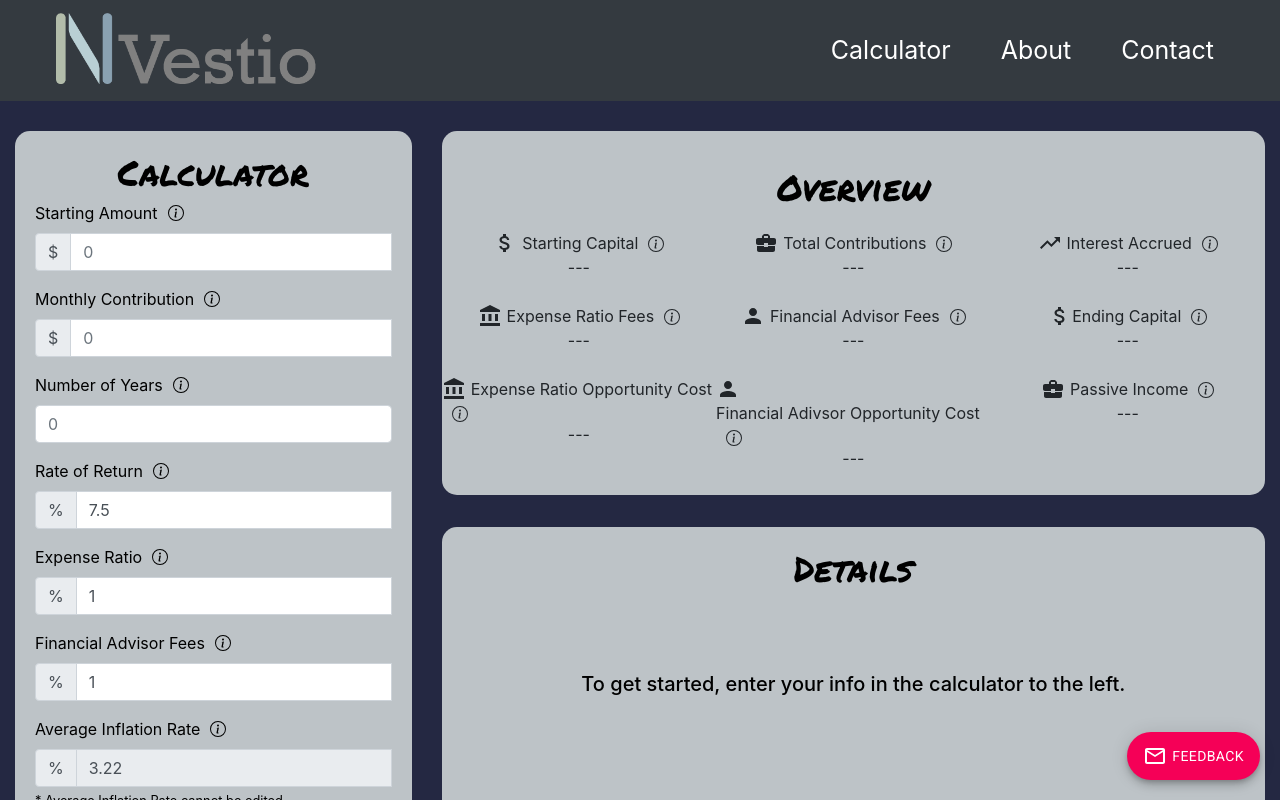
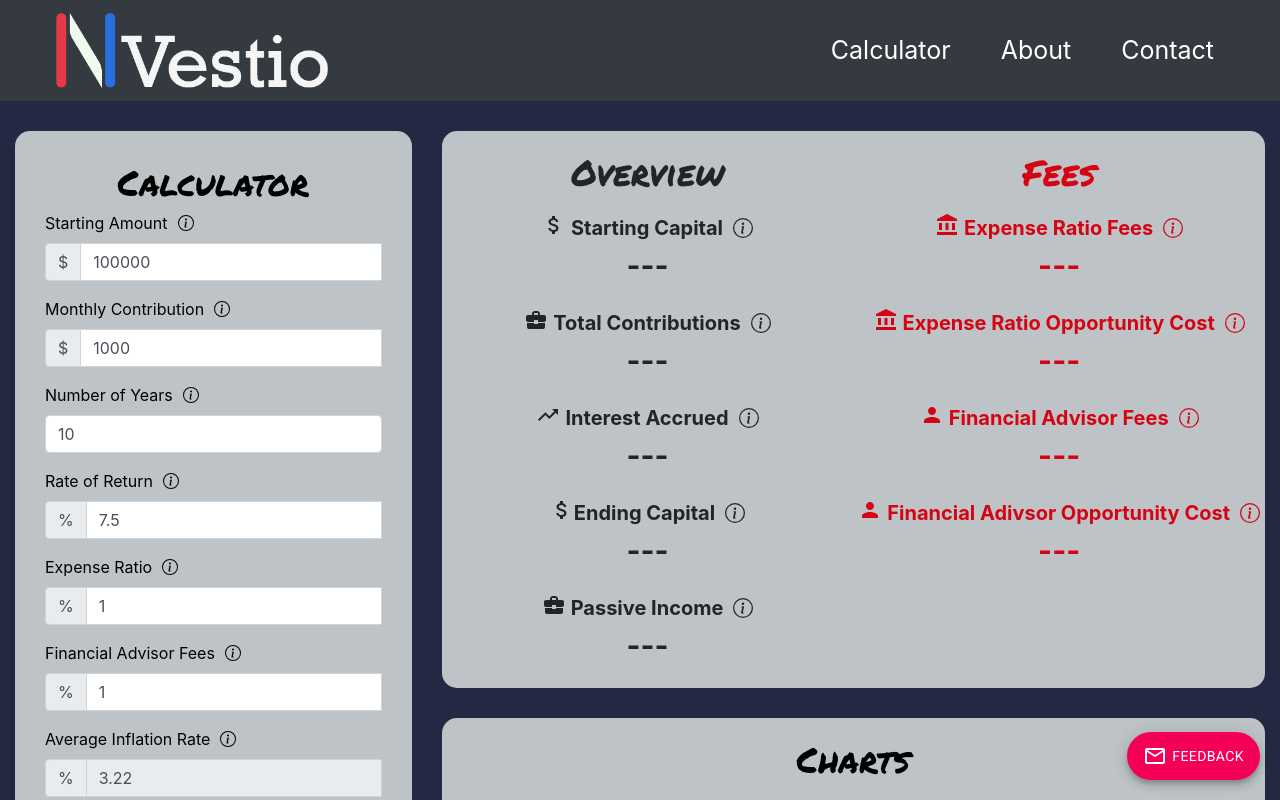
Before and after one commit to scottgibson21/investment-calculator, a React (Create React App) app: page / in a window 1280 px wide. Shown: the top 800 px of the page. Built offline with nearby package versions, Linux system fonts and the light colour scheme.

Commit message:
feat: more responsiveness setup

```diff
--- a/src/components/CalculationChartResult.js
+++ b/src/components/CalculationChartResult.js
@@ -10,70 +10,48 @@ function CalculationChartResult(props) {
 
   if (resultSet === undefined) {
     return (
-      <Container style={{ height: 320, ...styles.mainContainer }} fluid>
-        <h2 style={styles.detailsHeader}>Details</h2>
+      <Col style={{ height: 320, ...styles.mainContainer }}>
+        <h2 style={styles.detailsHeader}>Charts</h2>
         <h2 style={styles.detailsSubHeader}>
-          To get started, enter your info in the calculator to the left.
+          To get started, enter your info in the calculator.
         </h2>
-      </Container>
+      </Col>
     );
   }
 
   return (
-    <Container style={styles.mainContainer} fluid>
-      <h2 style={styles.detailsHeader}>Details</h2>
-      <Row style={{ paddingTop: 50, ...styles.row }}>
-        <Col style={styles.column}>
-          <h2 style={styles.chartHeader}>Capital</h2>
-          <NivoCalculationChart chartKey={"capital"} />
-        </Col>
-        <Col style={styles.column}>
-          <h2 style={styles.chartHeader}>Total Contributions</h2>
-          <NivoCalculationChart chartKey={"totalContributions"} />
-        </Col>
-      </Row>
-      <Row style={styles.row}>
-        <Col style={styles.column}>
-          <h2 style={styles.chartHeader}>Interest</h2>
-          <NivoCalculationChart chartKey={"interest"} />
-        </Col>
-        <Col style={styles.column}>
-          <h2 style={styles.chartHeader}>Total interest</h2>
-          <NivoCalculationChart chartKey={"totalInterest"} />
-        </Col>
-      </Row>
-      <Row style={styles.row}>
-        <Col style={styles.column}>
-          <h2 style={styles.chartHeader}>Expense Ratio Fees</h2>
-          <NivoCalculationChart chartKey={"expenseRatioFees"} />
-        </Col>
-        <Col style={styles.column}>
-          <h2 style={styles.chartHeader}>total Expense Ratio Fees</h2>
-          <NivoCalculationChart chartKey={"totalExpenseRatioFees"} />
-        </Col>
-      </Row>
-      <Row style={styles.row}>
-        <Col style={styles.column}>
-          <h2 style={styles.chartHeader}>Advisor Fees</h2>
-          <NivoCalculationChart chartKey={"adivsorFees"} />
-        </Col>
-        <Col style={styles.column}>
-          <h2 style={styles.chartHeader}>Passive Income</h2>
-          <NivoCalculationChart chartKey={"passiveIncome"} />
-        </Col>
-      </Row>
-    </Container>
+    <Col style={styles.mainContainer}>
+      <h2 style={styles.detailsHeader}>Charts</h2>
+      <h2 style={styles.chartHeader}>Total Capital</h2>
+      <div style={{ height: 500, width: "100%" }}>
+        <NivoCalculationChart style={styles.chart} chartKey={"capital"} />
+      </div>
+      <h2 style={styles.chartHeader}>Expense Ratio Fees</h2>
+      <div style={{ height: 500, width: "100%" }}>
+        <NivoCalculationChart
+          style={styles.chart}
+          chartKey={"totalExpenseRatioFees"}
+        />
+      </div>
+      <h2 style={styles.chartHeader}>Advisor Fees</h2>
+      <div style={{ height: 500, width: "100%" }}>
+        <NivoCalculationChart
+          style={styles.chart}
+          chartKey={"totalAdvisorFees"}
+        />
+      </div>
+    </Col>
   );
 }
 
 const styles = {
   mainContainer: {
+    display: "flex",
     backgroundColor: "#BDC3C7",
     borderRadius: "15px",
-    margin: 0,
+    margin: 15,
+    alignItems: "center",
     width: "100%",
-    color: "#000000",
-    display: "flex",
     flexDirection: "column",
   },
   detailsHeader: {
@@ -93,12 +71,19 @@ const styles = {
     fontSize: "1rem",
     fontWeight: "bold",
     paddingLeft: 50,
+    alignSelf: "flex-start",
   },
   column: {
     height: 500,
+    width: 500,
   },
   row: {
     paddingLeft: 30,
+  },
+  chart: {
+    width: 500,
+    height: 500,
+    backgroundColor: "#4287f5",
   },
 };
 
--- a/src/components/CalculationInput.js
+++ b/src/components/CalculationInput.js
@@ -75,9 +75,9 @@ function CalculationInput(props) {
   return (
     <Formik
       initialValues={{
-        startingAmount: "",
-        monthlyContribution: "",
-        numberOfYears: "",
+        startingAmount: 100000,
+        monthlyContribution: 1000,
+        numberOfYears: 10,
         rateOfReturn: 7.5,
         expenseRatio: 1.0,
         finacialAdvisorFees: 1.0,
@@ -334,8 +334,8 @@ const styles = {
     flexDirection: "column",
     backgroundColor: "#BDC3C7",
     borderRadius: "15px",
-    marginTop: 30,
-    padding: 20,
+    marginTop: 15,
+    padding: 30,
     color: "black",
   },
   formHeader: {
--- a/src/components/CalculationResultJumbotron.js
+++ b/src/components/CalculationResultJumbotron.js
@@ -18,13 +18,11 @@ import Col from "react-bootstrap/Col";
 function CalculationResultJumbotron(props) {
   return (
     <Jumbotron fluid style={styles.jumbotron}>
-      <Row style={styles.jumbotronHeaderRow}>
-        <h2 style={styles.overviewHeader}>Overview</h2>
-      </Row>
-      {/* ROW 1*/}
+      {/* Column 1*/}
       <Row style={styles.jumbotronRow}>
-        <Col style={styles.jumbotronColumn} sm={12} lg={4}>
-          <Row>
+        <Col style={styles.jumbotronColumn} sm={12} lg={6}>
+          <h2 style={styles.overviewHeader}>Overview</h2>
+          <Row style={styles.dataHeader}>
             <AttachMoney style={{ marginRight: "5px" }} />
             <div>Starting Capital</div>
             <OverlayTrigger
@@ -35,14 +33,12 @@ function CalculationResultJumbotron(props) {
               <InfoCircle style={{ marginLeft: 10, marginTop: "5px" }} />
             </OverlayTrigger>
           </Row>
-          <Row>
+          <div style={styles.dataValue}>
             {props.startingCapital === undefined
               ? "---"
               : `$${formatNumberWithCommas(props.startingCapital)}`}
-          </Row>
-        </Col>
-        <Col style={styles.jumbotronColumn} sm={12} lg={4}>
-          <Row>
+          </div>
+          <Row style={styles.dataHeader}>
             <BusinessCenter style={{ marginRight: "5px" }} />
             <div>Total Contributions</div>
             <OverlayTrigger
@@ -58,14 +54,12 @@ function CalculationResultJumbotron(props) {
               <InfoCircle style={{ marginLeft: 10, marginTop: "5px" }} />
             </OverlayTrigger>
           </Row>
-          <Row>
+          <div style={styles.dataValue}>
             {props.totalContributions === undefined
               ? "---"
-              : `+$${formatNumberWithCommas(props.totalContributions)}`}
-          </Row>
-        </Col>
-        <Col style={styles.jumbotronColumn} sm={12} lg={4}>
-          <Row>
+              : `$${formatNumberWithCommas(props.totalContributions)}`}
+          </div>
+          <Row style={styles.dataHeader}>
             <TrendingUp style={{ marginRight: "5px" }} />
             <div>Interest Accrued</div>
             <OverlayTrigger
@@ -81,63 +75,12 @@ function CalculationResultJumbotron(props) {
               <InfoCircle style={{ marginLeft: 10, marginTop: "5px" }} />
             </OverlayTrigger>
           </Row>
-          <Row>
+          <div style={styles.dataValue}>
             {props.totalInterest === undefined
               ? "---"
-              : `+$${formatNumberWithCommas(props.totalInterest)}`}
-          </Row>
-        </Col>
-      </Row>
-      {/* ROW 2*/}
-      <Row style={styles.jumbotronRow}>
-        <Col style={styles.jumbotronColumn} sm={12} lg={4}>
-          <Row>
-            <AccountBalance style={{ marginRight: "5px" }} />
-            <div>Expense Ratio Fees</div>
-            <OverlayTrigger
-              key="startingAmount"
-              placement="right"
-              overlay={
-                <ToolTip>
-                  The total dollar amount lost to expense ratio fees during the
-                  time period
-                </ToolTip>
-              }
-            >
-              <InfoCircle style={{ marginLeft: 10, marginTop: "5px" }} />
-            </OverlayTrigger>
-          </Row>
-          <Row>
-            {props.totalExpenseRatioFees === undefined
-              ? "---"
-              : `-$${formatNumberWithCommas(props.totalExpenseRatioFees)}`}
-          </Row>
-        </Col>
-        <Col style={styles.jumbotronColumn} sm={12} lg={4}>
-          <Row>
-            <Person style={{ marginRight: "5px" }} />
-            <div>Financial Advisor Fees</div>
-            <OverlayTrigger
-              key="startingAmount"
-              placement="right"
-              overlay={
-                <ToolTip>
-                  The total dollar amount lost to financial advisor fees during
-                  the time period
-                </ToolTip>
-              }
-            >
-              <InfoCircle style={{ marginLeft: 10, marginTop: "5px" }} />
-            </OverlayTrigger>
-          </Row>
-          <Row>
-            {props.totalAdvisorFees === undefined
-              ? "---"
-              : `-$${formatNumberWithCommas(props.totalAdvisorFees)}`}
-          </Row>
-        </Col>
-        <Col style={styles.jumbotronColumn} sm={12} lg={4}>
-          <Row>
+              : `$${formatNumberWithCommas(props.totalInterest)}`}
+          </div>
+          <Row style={styles.dataHeader}>
             <AttachMoney />
             <div>Ending Capital</div>
             <OverlayTrigger
@@ -153,69 +96,12 @@ function CalculationResultJumbotron(props) {
               <InfoCircle style={{ marginLeft: 10, marginTop: "5px" }} />
             </OverlayTrigger>
           </Row>
-          <Row>
+          <div style={styles.dataValue}>
             {props.capital === undefined
               ? "---"
               : `$${formatNumberWithCommas(props.capital)}`}
-          </Row>
-        </Col>
-      </Row>
-      {/*Row 3*/}
-      <Row style={styles.jumbotronRow}>
-        <Col style={styles.jumbotronColumn} sm={12} lg={4}>
-          <Row>
-            <AccountBalance style={{ marginRight: "5px" }} />
-            <div>Expense Ratio Opportunity Cost</div>
-            <OverlayTrigger
-              key="startingAmount"
-              placement="right"
-              overlay={
-                <ToolTip>
-                  The true opportunity cost of the expense ratio fees. This is
-                  the dollar amount of the fees and the interest those fees
-                  would have earned had they remained as invested capital.
-                </ToolTip>
-              }
-            >
-              <InfoCircle style={{ marginLeft: 10, marginTop: "5px" }} />
-            </OverlayTrigger>
-          </Row>
-          <Row>
-            {props.totalExpenseRatioOpportunityCost === undefined
-              ? "---"
-              : `-$${formatNumberWithCommas(
-                  props.totalExpenseRatioOpportunityCost
-                )}`}
-          </Row>
-        </Col>
-        <Col style={styles.jumbotronColumn} sm={12} lg={4}>
-          <Row>
-            <Person style={{ marginRight: "5px" }} />
-            <div>Financial Adivsor Opportunity Cost</div>
-            <OverlayTrigger
-              key="startingAmount"
-              placement="right"
-              overlay={
-                <ToolTip>
-                  The true opportunity cost of the financial advisor fees. This
-                  is the dollar amount of the fees and the interest those fees
-                  would have earned had they remained as invested capital.
-                </ToolTip>
-              }
-            >
-              <InfoCircle style={{ marginLeft: 10, marginTop: "5px" }} />
-            </OverlayTrigger>
-          </Row>
-          <Row>
-            {props.totalAdvisorOpportunityCost === undefined
-              ? "---"
-              : `-$${formatNumberWithCommas(
-                  props.totalAdvisorOpportunityCost
-                )}`}
-          </Row>
-        </Col>
-        <Col style={styles.jumbotronColumn} sm={12} lg={4}>
-          <Row>
+          </div>
+          <Row style={styles.dataHeader}>
             <BusinessCenter style={{ marginRight: "5px" }} />
             <div>Passive Income</div>
             <OverlayTrigger
@@ -234,11 +120,108 @@ function CalculationResultJumbotron(props) {
               <InfoCircle style={{ marginLeft: 10, marginTop: "5px" }} />
             </OverlayTrigger>
           </Row>
-          <Row>
+          <div style={styles.dataValue}>
             {props.passiveIncome === undefined
               ? "---"
               : `$${formatNumberWithCommas(props.passiveIncome)}/year`}
+          </div>
+        </Col>
+        <Col
+          style={{ color: "#d60412", ...styles.jumbotronColumn }}
+          sm={12}
+          lg={6}
+        >
+          <h2 style={styles.overviewHeader}>Fees</h2>
+          <Row style={styles.dataHeader}>
+            <AccountBalance style={{ marginRight: "5px" }} />
+            <div>Expense Ratio Fees</div>
+            <OverlayTrigger
+              key="startingAmount"
+              placement="right"
+              overlay={
+                <ToolTip>
+                  The total dollar amount lost to expense ratio fees during the
+                  time period
+                </ToolTip>
+              }
+            >
+              <InfoCircle style={{ marginLeft: 10, marginTop: "5px" }} />
+            </OverlayTrigger>
           </Row>
+          <div style={styles.dataValue}>
+            {props.totalExpenseRatioFees === undefined
+              ? "---"
+              : `-$${formatNumberWithCommas(props.totalExpenseRatioFees)}`}
+          </div>
+          <Row style={styles.dataHeader}>
+            <AccountBalance style={{ marginRight: "5px" }} />
+            <div>Expense Ratio Opportunity Cost</div>
+            <OverlayTrigger
+              key="startingAmount"
+              placement="right"
+              overlay={
+                <ToolTip>
+                  The true opportunity cost of the expense ratio fees. This is
+                  the dollar amount of the fees and the interest those fees
+                  would have earned had they remained as invested capital.
+                </ToolTip>
+              }
+            >
+              <InfoCircle style={{ marginLeft: 10, marginTop: "5px" }} />
+            </OverlayTrigger>
+          </Row>
+          <div style={styles.dataValue}>
+            {props.totalExpenseRatioOpportunityCost === undefined
+              ? "---"
+              : `-$${formatNumberWithCommas(
+                  props.totalExpenseRatioOpportunityCost
+                )}`}
+          </div>
+          <Row style={styles.dataHeader}>
+            <Person style={{ marginRight: "5px" }} />
+            <div>Financial Advisor Fees</div>
+            <OverlayTrigger
+              key="startingAmount"
+              placement="right"
+              overlay={
+                <ToolTip>
+                  The total dollar amount lost to financial advisor fees during
+                  the time period
+                </ToolTip>
+              }
+            >
+              <InfoCircle style={{ marginLeft: 10, marginTop: "5px" }} />
+            </OverlayTrigger>
+          </Row>
+          <div style={styles.dataValue}>
+            {props.totalAdvisorFees === undefined
+              ? "---"
+              : `-$${formatNumberWithCommas(props.totalAdvisorFees)}`}
+          </div>
+          <Row style={styles.dataHeader}>
+            <Person style={{ marginRight: "5px" }} />
+            <div>Financial Adivsor Opportunity Cost</div>
+            <OverlayTrigger
+              key="startingAmount"
+              placement="right"
+              overlay={
+                <ToolTip>
+                  The true opportunity cost of the financial advisor fees. This
+                  is the dollar amount of the fees and the interest those fees
+                  would have earned had they remained as invested capital.
+                </ToolTip>
+              }
+            >
+              <InfoCircle style={{ marginLeft: 10, marginTop: "5px" }} />
+            </OverlayTrigger>
+          </Row>
+          <div style={styles.dataValue}>
+            {props.totalAdvisorOpportunityCost === undefined
+              ? "---"
+              : `-$${formatNumberWithCommas(
+                  props.totalAdvisorOpportunityCost
+                )}`}
+          </div>
         </Col>
       </Row>
     </Jumbotron>
@@ -255,7 +238,7 @@ const styles = {
     flexDirection: "column",
     alignItems: "flex-start",
     padding: "0 0 0 0",
-    marginTop: 30,
+    margin: 15,
   },
   jumbotronHeaderRow: {
     height: "100px",
@@ -273,14 +256,23 @@ const styles = {
     display: "flex",
     flexDirection: "column",
     alignItems: "center",
-    paddingBottom: 25,
+    paddingBottom: 0,
   },
   overviewHeader: {
     fontFamily: "Permanent Marker",
     fontSize: 35,
-    color: "black",
     alignSelf: "center",
     marginTop: 20,
+    marginBottom: 20,
+  },
+  dataHeader: {
+    fontSize: 20,
+    fontWeight: "bold",
+  },
+  dataValue: {
+    fontSize: 30,
+    fontWeight: "bold",
+    marginBottom: 20,
   },
 };
 
--- a/src/components/Dashboard.js
+++ b/src/components/Dashboard.js
@@ -1,5 +1,4 @@
 import React from "react";
-import Container from "react-bootstrap/Container";
 import Row from "react-bootstrap/Row";
 import Col from "react-bootstrap/Col";
 import CalculationInput from "./CalculationInput";
@@ -9,19 +8,15 @@ import CalculationResultJumbotron from "./CalculationResultJumbotron";
 export default function Dashboard() {
   return (
     <Row>
-      <Col sm={12} md={4}>
+      <Col sm={12} md={4} style={styles.column}>
         <CalculationInput />
       </Col>
-      <Col sm={12} md={8}>
+      <Col sm={12} md={8} style={styles.column}>
         <Row>
-          <Col>
-            <CalculationResultJumbotron />
-          </Col>
+          <CalculationResultJumbotron />
         </Row>
         <Row>
-          <Col>
-            <CalculationChartResult />
-          </Col>
+          <CalculationChartResult />
         </Row>
       </Col>
     </Row>
@@ -29,12 +24,8 @@ export default function Dashboard() {
 }
 
 const styles = {
-  container: {
-    paddingLeft: 50,
-    paddingRight: 50,
-    color: "#FFFFFF",
-  },
-  resultsColumn: {
-    flex: 3,
+  column: {
+    margin: 0,
+    padding: 15,
   },
 };
--- a/src/components/Navigation.js
+++ b/src/components/Navigation.js
@@ -9,7 +9,7 @@ export default function Navigation() {
       <Navbar.Brand style={styles.navbarBrand}>
         <Link to="/">
           <img
-            src={require("../assets/logo3.png")}
+            src={require("../assets/nvestio-logo-colors.png")}
             height="75"
             alt="React Bootstrap logo"
           />
```
Also changed, not shown: src/assets/nvestio-logo-colors.png (added).
